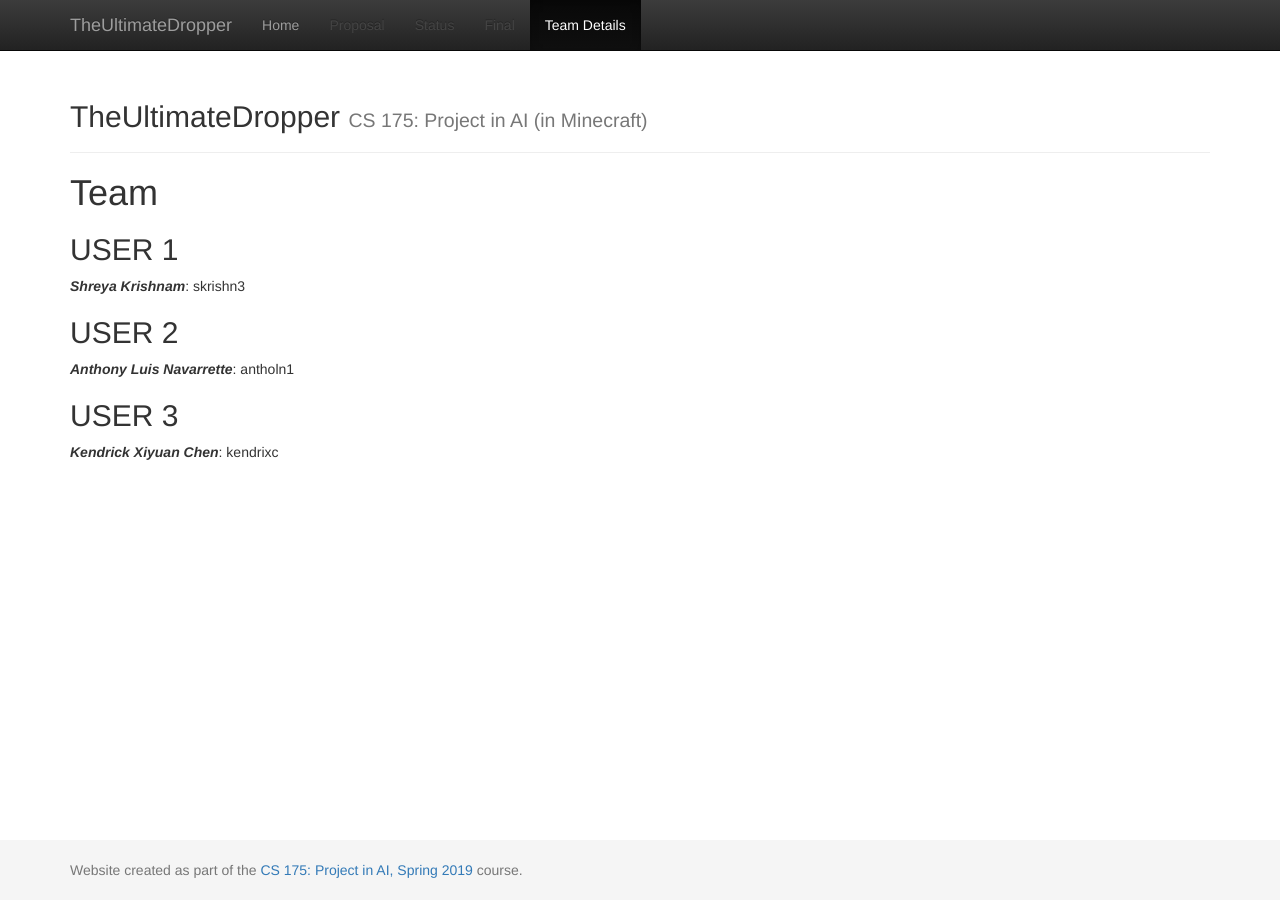
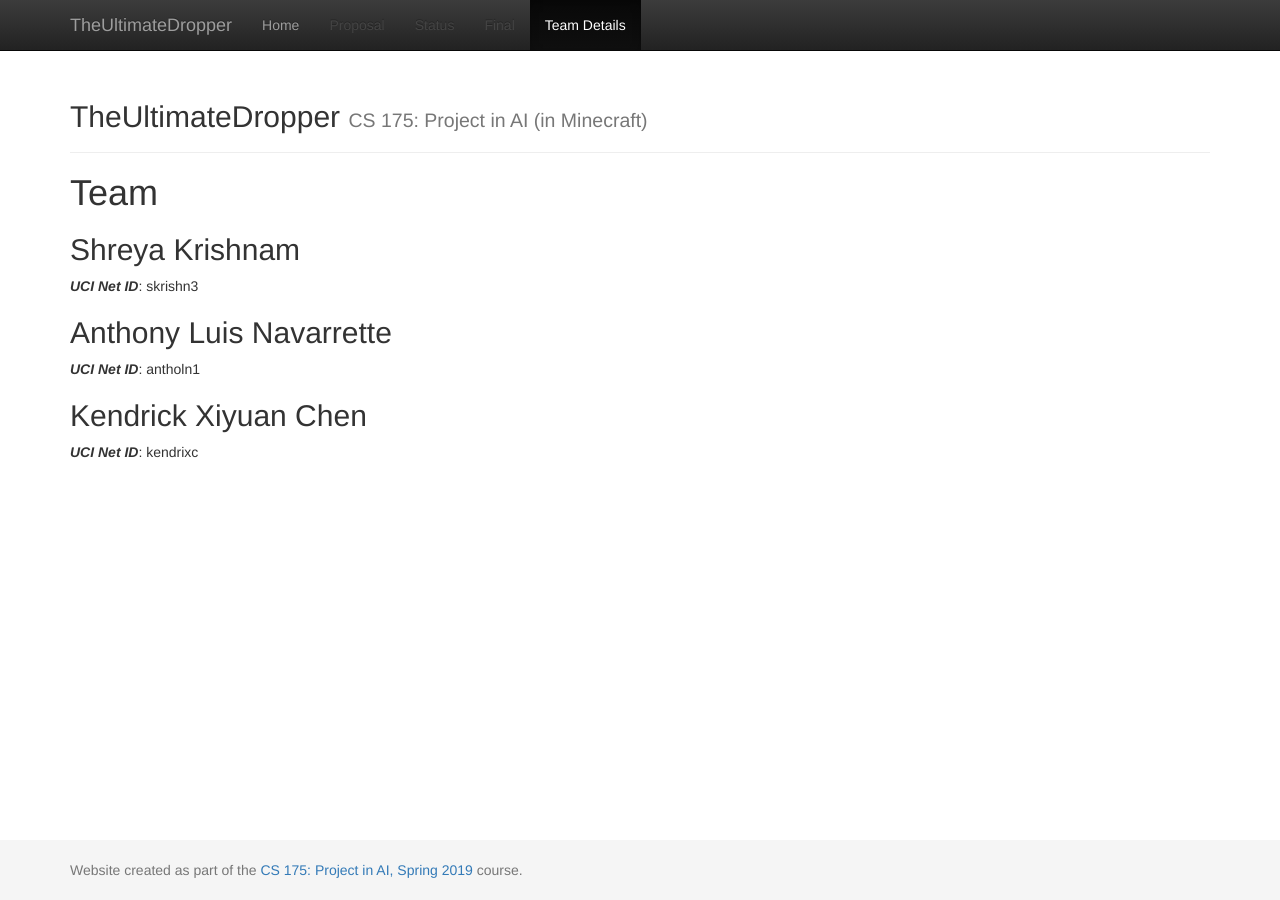
Before and after one commit to kendrixc/TheUltimateDropper, a Jekyll site: the page built from docs/team.md, in a window 1280 px wide. Built offline with Jekyll 4.4.1, drawn with Linux system fonts in a browser that asks for light colours.

Commit message:
Update team.md

```diff
--- a/docs/team.md
+++ b/docs/team.md
@@ -6,11 +6,11 @@ title:  Team
 # {{ page.title }}
 
 
-## USER 1
-***Shreya Krishnam***: skrishn3
+## Shreya Krishnam
+***UCI Net ID***: skrishn3
 
-## USER 2
-***Anthony Luis Navarrette***: antholn1
+## Anthony Luis Navarrette
+***UCI Net ID***: antholn1
 
-## USER 3
-***Kendrick Xiyuan Chen***: kendrixc
+## Kendrick Xiyuan Chen
+***UCI Net ID***: kendrixc
```
